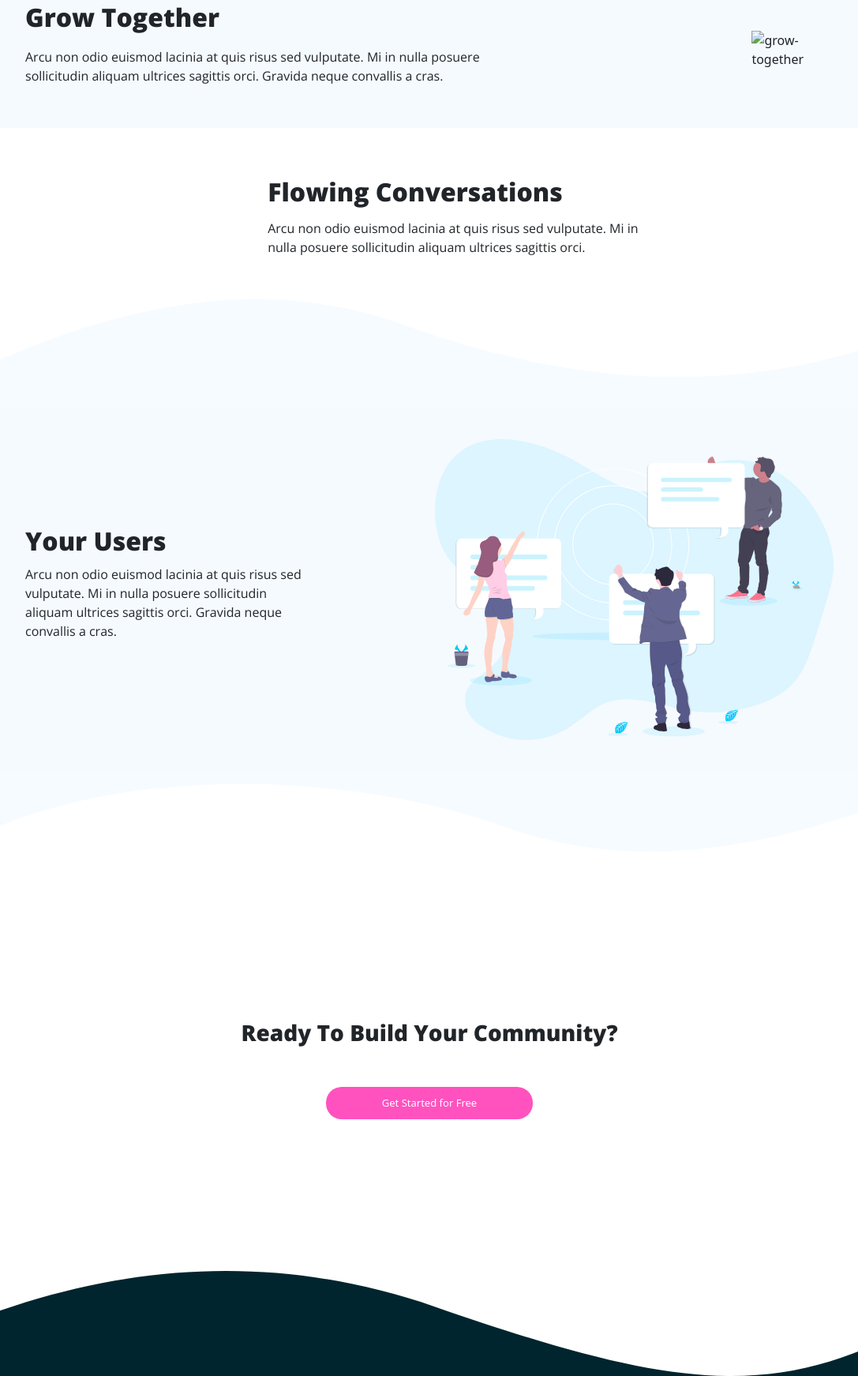
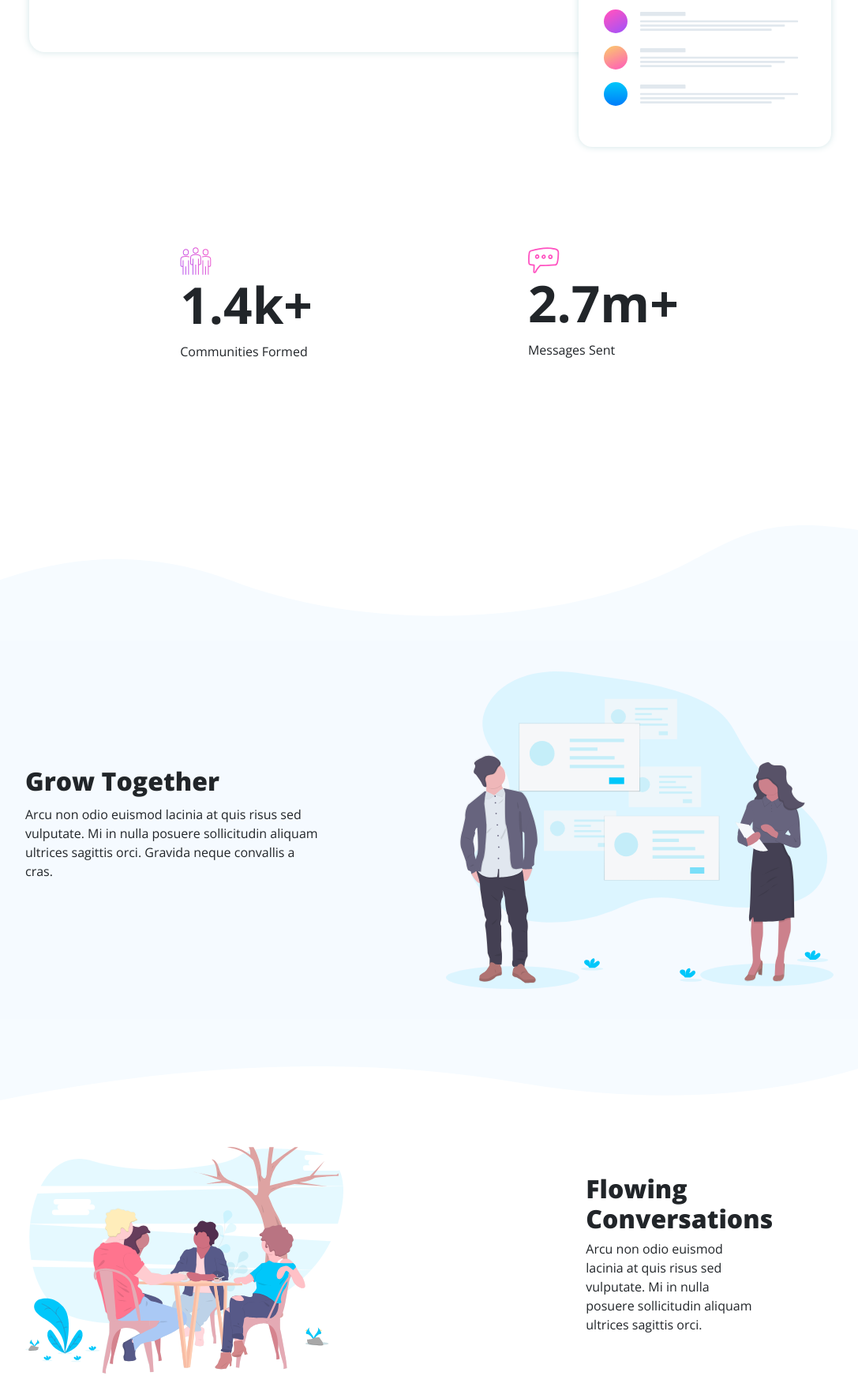
Before and after one commit to amitt007/Huddle_webpge, a plain HTML site: page index.html in a window 1280 px wide. Shown: the part 1050-2792 px from the top of the page at 79% size, without its empty margins (96-1183 px from the left). Drawn offline with nearby package versions, Linux system fonts and the light colour scheme; the site is published under a folder, as on GitHub Pages, so addresses that start at the root find nothing.

Commit message:
changed my silly mistake

```diff
--- a/index.html
+++ b/index.html
@@ -5,7 +5,7 @@
     <meta http-equiv="X-UA-Compatible" content="IE=edge" />
     <meta name="viewport" content="width=device-width, initial-scale=1.0" />
     <title>Huddle</title>
-    <link rel="icon" type="image/x-icon" href="/images/favicon-32x32.png" />
+    <link rel="icon" type="image/x-icon" href="images/favicon-32x32.png" />
 
     <!-- bootstrap 5 -->
     <link
@@ -66,7 +66,7 @@
         <div>
           <img
             class="title-image"
-            src="/images/screen-mockups.svg"
+            src="images/screen-mockups.svg"
             alt="screen-mockups"
           />
         </div>
@@ -76,7 +76,7 @@
         <div class="stats">
           <img
             class="stat-icon"
-            src="/images/icon-communities.svg"
+            src="images/icon-communities.svg"
             alt="icon-communities"
           />
           <h3 class="stat-heading">1.4k+</h3>
@@ -85,7 +85,7 @@
         <div class="stats">
           <img
             class="stat-icon"
-            src="/images/icon-messages.svg"
+            src="images/icon-messages.svg"
             alt="icon-messages"
           />
           <h3 class="stat-heading">2.7m+</h3>
@@ -96,7 +96,7 @@
     <!-- Testimonial Section -->
     <section class="colored-section" id="testimonial">
       <div class="container-fluid">
-        <img class="bg-img" src="/images/bg-section-top-desktop-1.svg" alt="" />
+        <img class="bg-img" src="images/bg-section-top-desktop-1.svg" alt="" />
         <div class="colored flex-container">
           <div class="testimonial-text">
             <h2 class="testimonial-heading">Grow Together</h2>
@@ -108,17 +108,17 @@
           </div>
           <div>
             <img class="testimonial-image"
-              src="/images/illustration-grow-together.svg"
+              src="images/illustration-grow-together.svg"
               alt="grow-together"
             />
           </div>
 
 
         </div>
-        <img class="bg-img" src="/images/bg-section-bottom-desktop-1.svg" alt="" />
+        <img class="bg-img" src="images/bg-section-bottom-desktop-1.svg" alt="" />
         <div class="flex-container">
           <div>
-            <img class="testimonial-image" src="/images/illustration-flowing-conversation.svg" alt="" />
+            <img class="testimonial-image" src="images/illustration-flowing-conversation.svg" alt="" />
           </div>
           <div class="testimonial-text-1">
             <h2 class="testimonial-heading">Flowing Conversations</h2>
```
